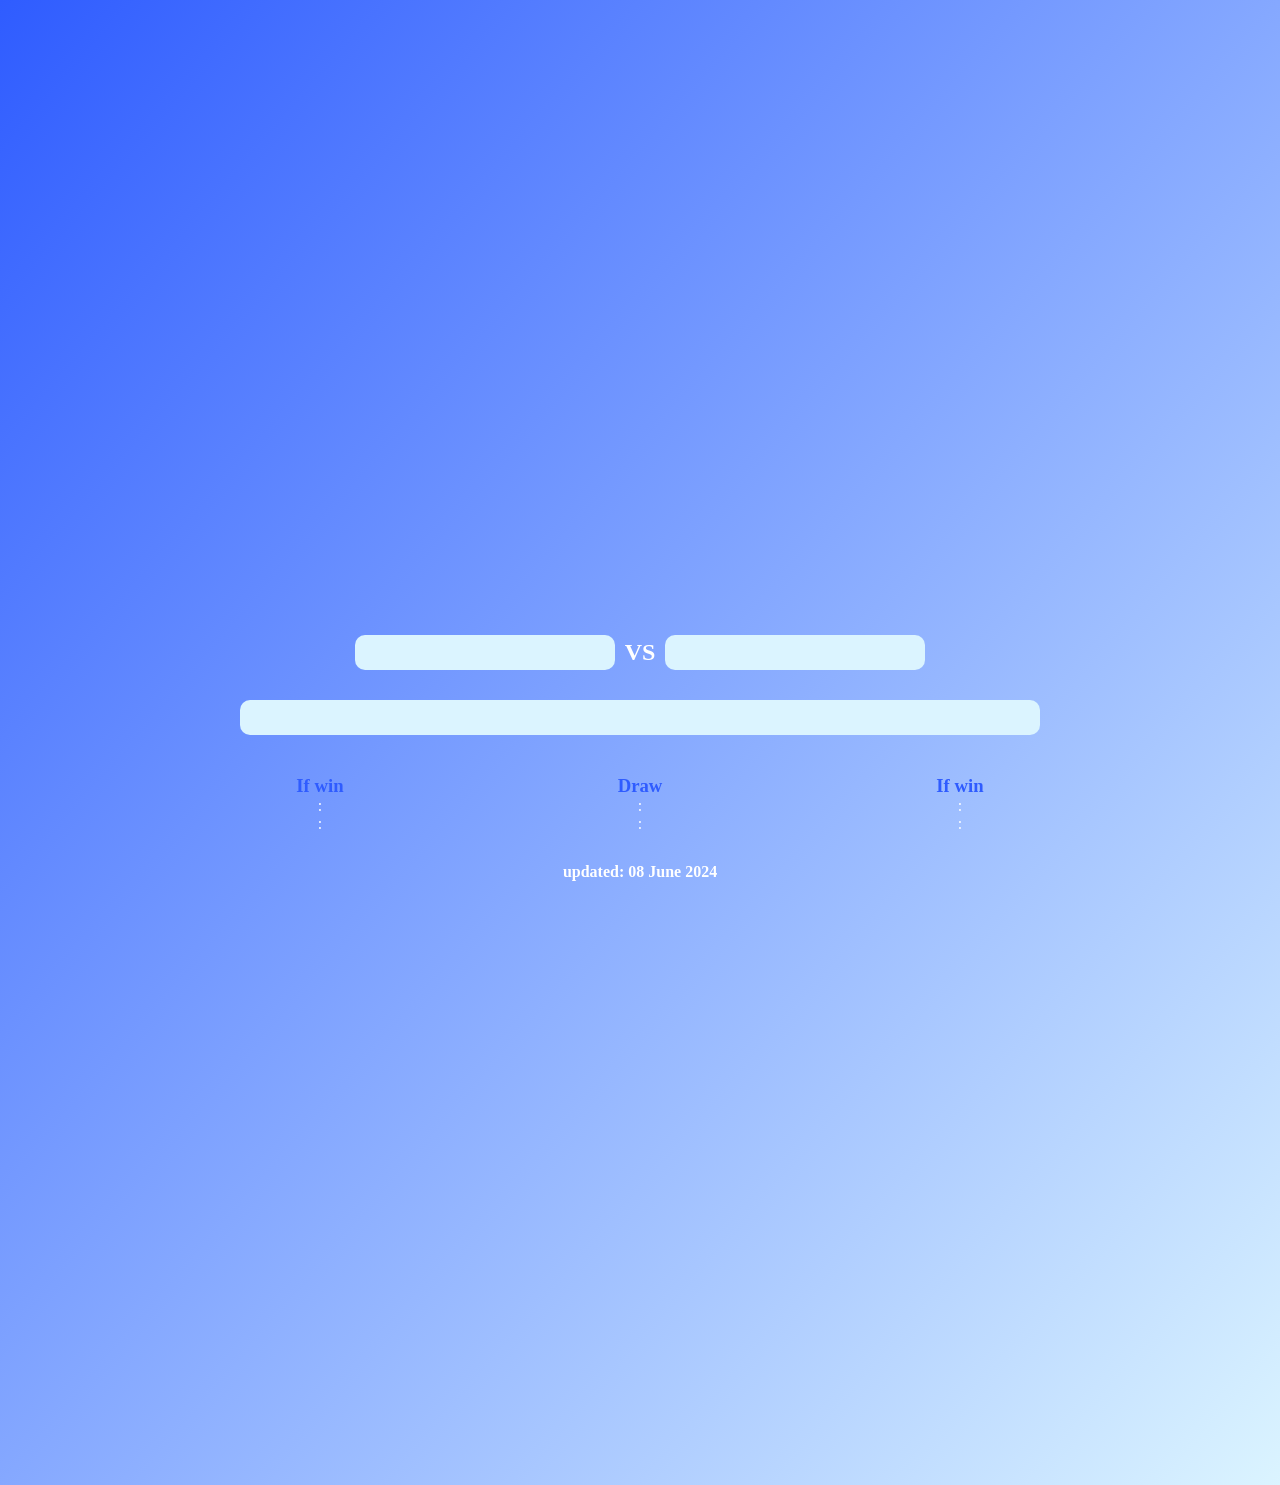
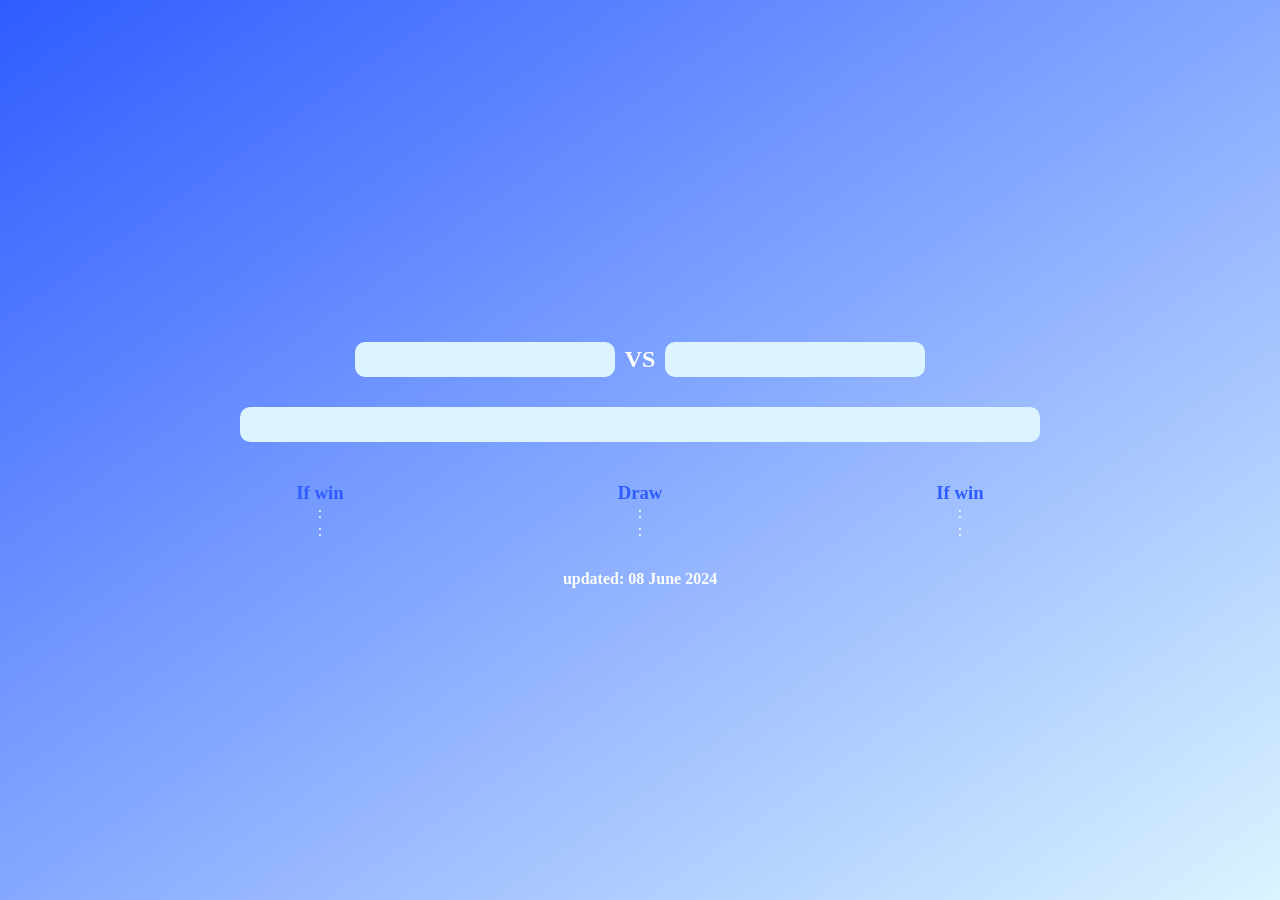

Update fifa.css

--- a/fifa.css
+++ b/fifa.css
@@ -7,7 +7,7 @@
 
 section {
   width: 100%;
-  height: 165vh;
+  height: 100vh;
   padding: 100px 0;
   display: flex;
   justify-content: center;
